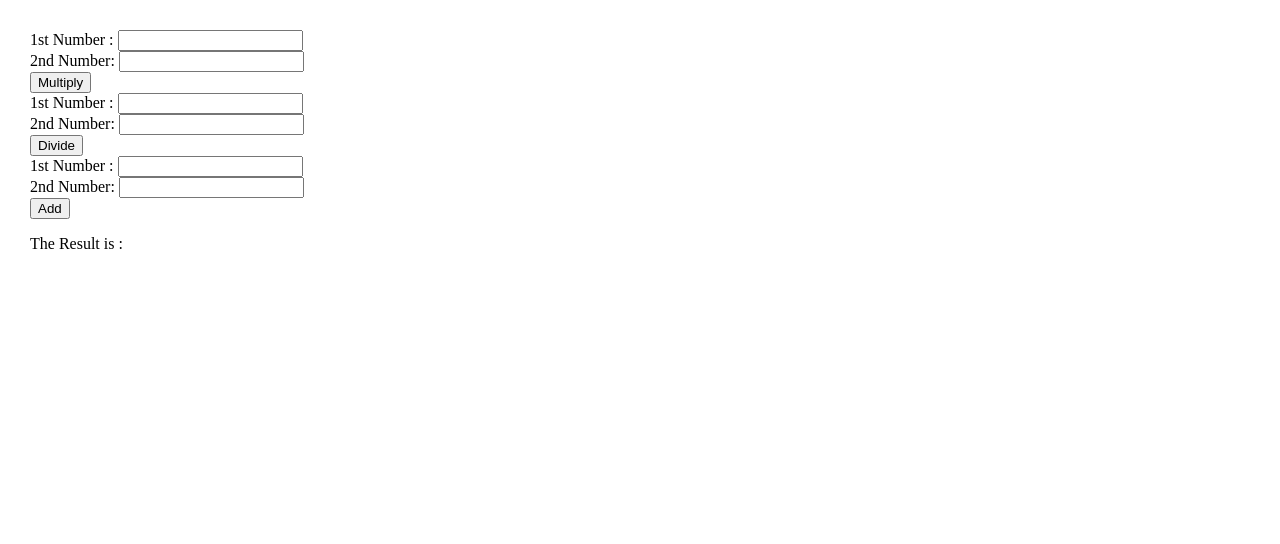
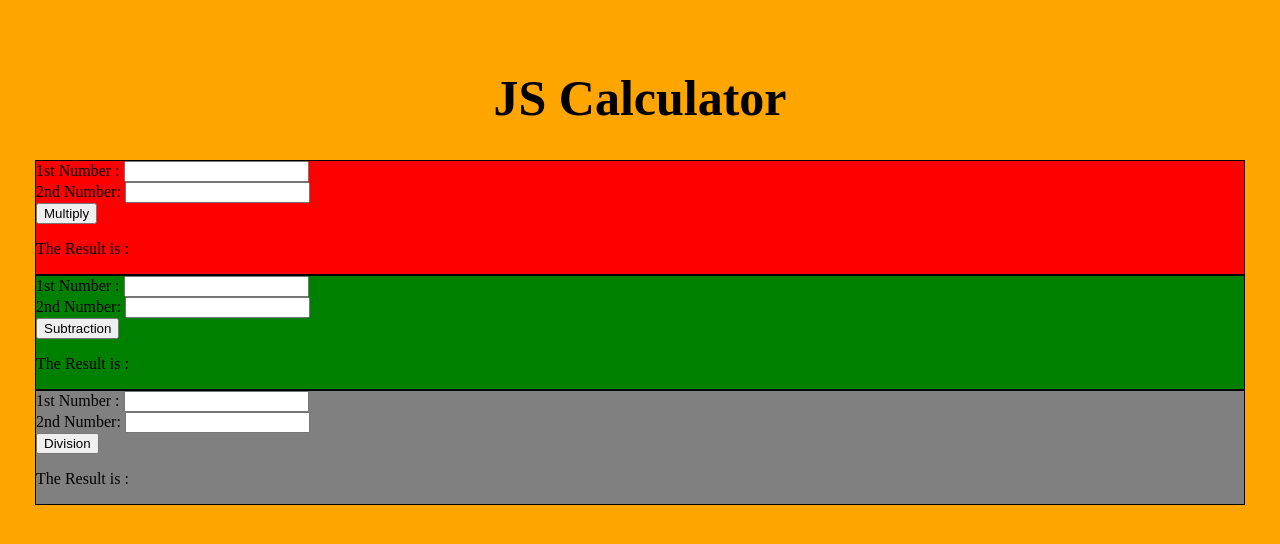
Before and after one commit to lambmikkel/FSW-110, a plain HTML site: page week_4/calculatorJS/calcIndex.html in a window 1280 px wide. Drawn offline with Linux system fonts and the light colour scheme.

Commit message:
final commit

```diff
--- a/week_4/calculatorJS/calcIndex.html
+++ b/week_4/calculatorJS/calcIndex.html
@@ -1,45 +1,50 @@
 <!DOCTYPE html>
   <html>
   <head>
-<meta charset=utf-8 />
-<title>JavaScript program to calculate multiplication and division of two numbers </title>
+    <meta charset="utf-8" />
+    <title>
+      JavaScript Calculator
+    </title>
     <style type="text/css">
-body {margin: 30px;}
+      body {
+        margin: 30px;
+      }
     </style>
-<script src="script.js"></script>
+    <link rel="stylesheet" href="styles.css">
   </head>
   <body>
-<form>
-1st Number : <input type="text" id="firstNumber" /><br>
-2nd Number: <input type="text" id="secondNumber" /><br>
-<input type="button" onClick="multiplyBy()" Value="Multiply" />
-</form>
-<div>
-  <form>
-    1st Number : <input type="text" id="firstNumber" /><br>
-    2nd Number: <input type="text" id="secondNumber" /><br>
-    <input type="button" onClick="divideBy()" Value="Divide" />
-    </form>
-    <!-- <p>The Result is : <br>
-    <span id = "result"></span>
-    </p> -->
+    <h1 id="head">JS Calculator</h1>
+      <div id="div1">
+        1st Number : <input type="text" id="firstNumber" /><br />
+        2nd Number: <input type="text" id="secondNumber" /><br />
+        <input type="button" onClick="multiplyBy()" value="Multiply" />
+        <p>
+          The Result is : <br />
+          <span id="result"></span>
+        </p>
 
       </div>
 
-<div>
-  <form>
-    1st Number : <input type="text" id="firstNumber" /><br>
-    2nd Number: <input type="text" id="secondNumber" /><br>
-    <input type="button" onClick="addBy()" Value="Add" />
-    </form>
-    <!-- <p>The Result is : <br>
-    <span id = "result"></span>
-    </p> -->
+       <div id="div2">
+        1st Number : <input type="text" id="firstNumber1" /><br />
+        2nd Number: <input type="text" id="secondNumber1" /><br />
+        <input type="button" onClick="subBy()" value="Subtraction" />
+      <p>
+        The Result is : <br />
+        <span id="subtract"></span>
+      </p>
+    </div>
+    <div id="div3">
+      1st Number : <input type="text" id="firstNumber2" /><br />
+      2nd Number: <input type="text" id="secondNumber2" /><br />
+      <input type="button" onClick="divideBy()" value="Division" />
+    <p>The Result is : <br>
+  <span id = "divide"></span>
+  </p>
   </div>
 
-<p>The Result is : <br>
-  <span id = "result"></span>
-  </p>
 
+
+  <script src="script.js"></script>
   </body>
 </html>
--- a/week_4/calculatorJS/script.js
+++ b/week_4/calculatorJS/script.js
@@ -1,3 +1,7 @@
+// var box1 = document.getElementById("box1");
+// var box2 = document.getElementById("box2");
+// var box3 = document.getElementById("box3");
+// var result = Number(box1.value) + Number(box2.value); box3.innerHTML = result;
 function multiplyBy()
 {
         num1 = document.getElementById("firstNumber").value;
@@ -7,16 +11,16 @@ function multiplyBy()
 
 function divideBy()
 {
-        num1 = document.getElementById("firstNumber").value;
-        num2 = document.getElementById("secondNumber").value;
-document.getElementById("result").innerHTML = num1 / num2;
+        num1 = document.getElementById("firstNumber2").value;
+        num2 = document.getElementById("secondNumber2").value;
+document.getElementById("divide").innerHTML = num1 / num2;
 }
 
 
 
-function addBy(){
-  num1 = document.getElementById("firstNumber").value;
-        num2 = document.getElementById("secondNumber").value;
-document.getElementById("result").innerHTML = num1 + num2;
+function subBy(){
+        num1 = document.getElementById("firstNumber1").value;
+        num2 = document.getElementById("secondNumber1").value;
+        document.getElementById("subtract").innerHTML = num1 - num2;
 
 }
--- a/week_4/calculatorJS/styles.css
+++ b/week_4/calculatorJS/styles.css
@@ -0,0 +1,28 @@
+body {
+  margin: 30px;
+  padding: 5px;
+  background-color: orange;
+}
+
+#head{
+  text-align: center;
+  font-size: 50px;
+}
+
+#div1{
+  background-color: red;
+  border: 1px solid black;
+
+}
+
+#div2{
+  background-color: green;
+  border: 1px solid black;
+
+}
+
+#div3{
+  background-color: grey;
+  border: 1px solid black;
+
+}
```
Lines whose indentation alone changed are shown as unchanged.
